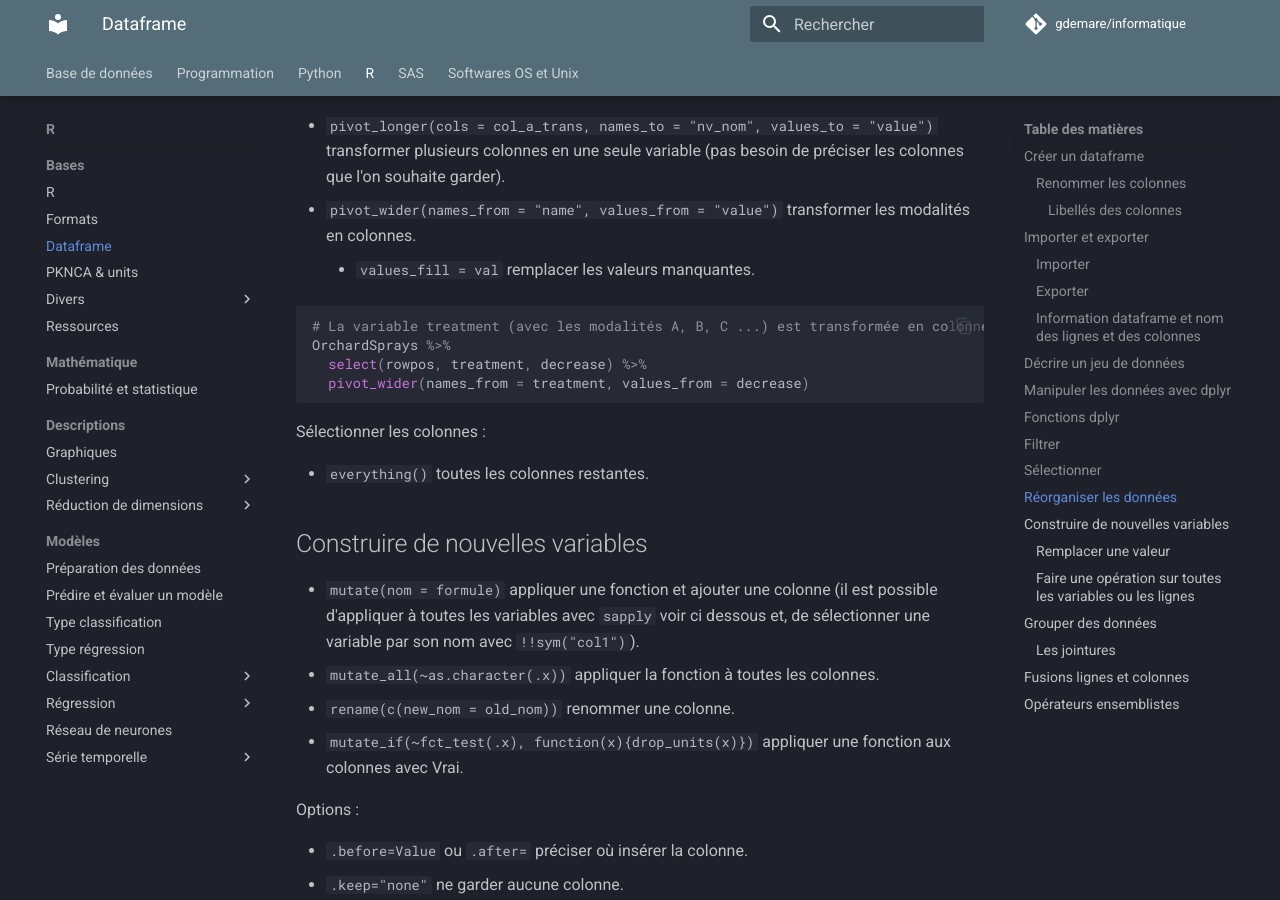
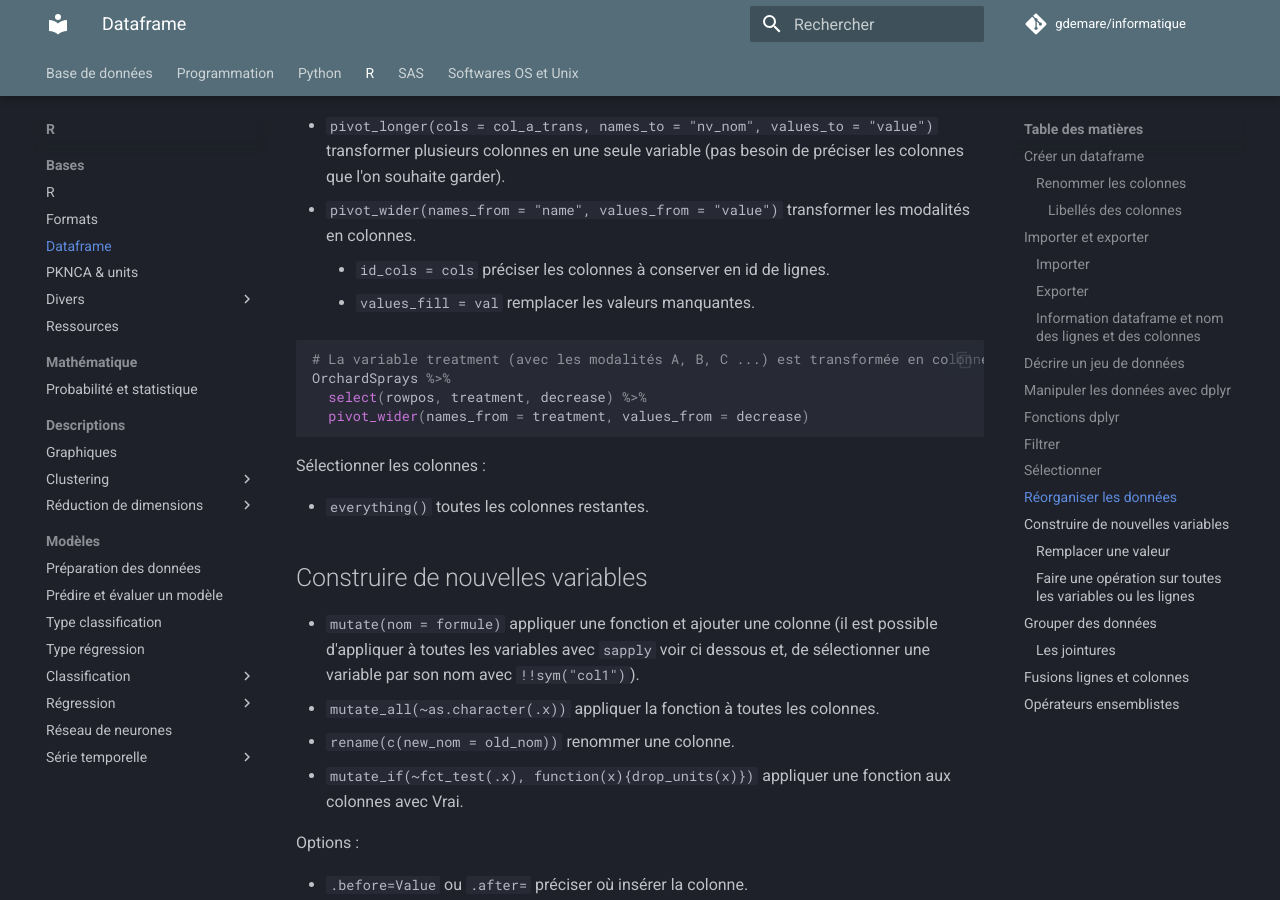
Before and after one commit to gdemare/Informatique, an MkDocs documentation site: the page built from docs/r/manipuler-donnees_r.md, in a window 1280 px wide and 900 px high, scrolled down 4703 px. Built offline with MkDocs 1.6.1 and Material for MkDocs 9.7.7, drawn with Linux system fonts in a browser that asks for light colours; comment, search, counter and statistics services are not loaded.

Commit message:
Update manipuler-donnees_r.md

````diff
--- a/docs/r/manipuler-donnees_r.md
+++ b/docs/r/manipuler-donnees_r.md
@@ -156,6 +156,7 @@ Package `tidyr`
 * `pivot_longer(cols = col_a_trans, names_to = "nv_nom", values_to = "value")` transformer plusieurs colonnes en une seule variable (pas besoin de préciser les colonnes que l'on souhaite garder).
 * `pivot_wider(names_from = "name", values_from = "value")` transformer les modalités en colonnes.
 
+	* `id_cols = cols` préciser les colonnes à conserver en id de lignes.
 	* `values_fill = val` remplacer les valeurs manquantes.
 
 ``` r
````
